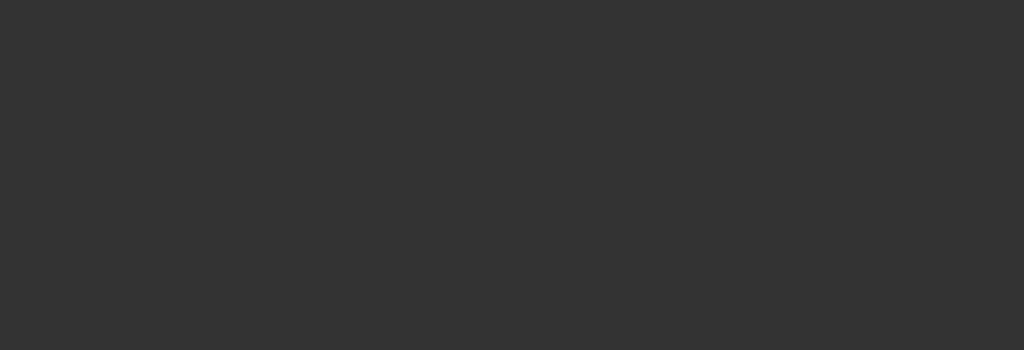
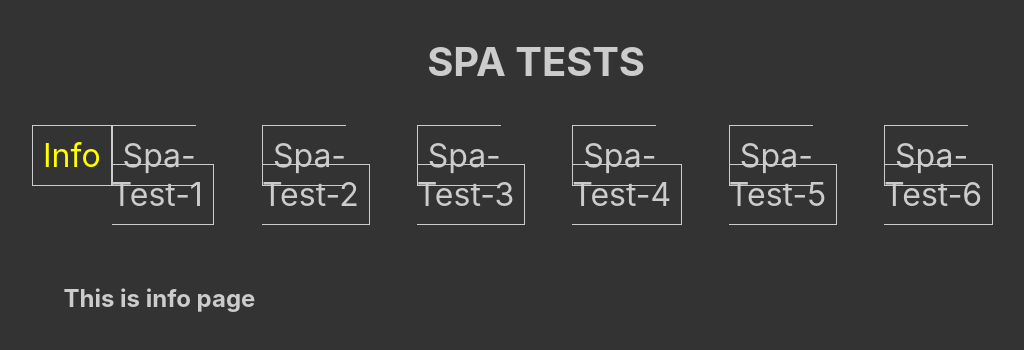
Before and after one commit to omr-dev/prep-spa-tests, a React (Vite) app: page /info in a window 1280 px wide. Shown: the top 350 px of the page, without its empty margins (104-1128 px from the left). Built offline with nearby package versions, Linux system fonts and the light colour scheme.

Commit message:
Navbar and Routing are active

```diff
--- a/package.json
+++ b/package.json
@@ -10,6 +10,7 @@
   "dependencies": {
     "react": "^18.0.0",
     "react-dom": "^18.0.0",
+    "react-router-dom": "^6.3.0",
     "sass": "^1.52.1"
   },
   "devDependencies": {
--- a/src/App.jsx
+++ b/src/App.jsx
@@ -1,7 +1,34 @@
+import { Routes, Route, Navigate } from "react-router-dom";
+import { PageInfo } from "./sub-pages/PageInfo";
+import {PageSpaTest1} from "./sub-pages/PageSpaTest1"
+import {PageSpaTest2} from "./sub-pages/PageSpaTest2"
+import {PageSpaTest3} from "./sub-pages/PageSpaTest3"
+import {PageSpaTest4} from "./sub-pages/PageSpaTest4"
+import {PageSpaTest5} from "./sub-pages/PageSpaTest5"
+import {PageSpaTest6} from "./sub-pages/PageSpaTest6"
+
 import "./App.scss";
 
+import { Navbar } from "./components/Navbar";
+
 function App() {
-  return <div className="App"></div>;
+  return (
+    <div className="App">
+      <h1>SPA TESTS</h1>
+      <Navbar />
+      <Routes>
+        <Route path="/" element={<Navigate to="info" replace />} />
+        <Route path="info" element={<PageInfo />} />
+        <Route path="spaTest1" element={<PageSpaTest1 />} />
+        <Route path="spaTest2" element={<PageSpaTest2 />} />
+        <Route path="spaTest3" element={<PageSpaTest3 />} />
+        <Route path="spaTest4" element={<PageSpaTest4 />} />
+        <Route path="spaTest5" element={<PageSpaTest5 />} />
+        <Route path="spaTest6" element={<PageSpaTest6 />} />
+
+      </Routes>
+    </div>
+  );
 }
 
 export default App;
--- a/src/App.scss
+++ b/src/App.scss
@@ -1,5 +1,57 @@
+:root{
+  --main-text-color:#ccc;
+  --main-bg-color:#333;
+}
 body{
-  background-color: #333;
-  color:#ccc;
+  background-color: var(--main-bg-color);
+  color:var(--main-text-color);
   padding: 10px;
+  box-sizing: border-box;
+  h1{
+    text-align: center;
+    font-size: 2.5rem;
+    padding-bottom: 20px;
+  }
+  nav{
+    width: 80%;
+    margin: 30px auto;
+    ul{
+      list-style-type: none;
+      display:flex;
+      justify-content: space-between;
+     padding-left: 0;
+      li{
+
+
+
+        a{
+          border: 1px solid var(--main-text-color);
+          padding: 10px;
+          text-decoration: none;
+          color:var(--main-text-color);
+          font-size: 2rem;
+
+        }
+        a:hover{
+          background-color: yellow;
+          color:var(--main-bg-color);
+        }
+        a.active{
+          color:yellow;
+        }
+
+      }
+      li:last-child{
+        border-right: none;
+        padding-right: none;
+      }
+
+    }
+  }
+  .sub-page{
+    width: 75%;
+    margin: 0 auto;
+    padding: 20px;
+
+  }
 }
--- /dev/null
+++ b/src/components/Navbar.jsx
@@ -0,0 +1,30 @@
+import { NavLink } from "react-router-dom";
+export const Navbar = () => {
+  return (
+    <nav>
+      <ul>
+        <li>
+          <NavLink to="info">Info</NavLink>
+        </li>
+        <li>
+          <NavLink to="spaTest1">Spa-Test-1</NavLink>
+        </li>
+        <li>
+          <NavLink to="spaTest2">Spa-Test-2</NavLink>
+        </li>
+        <li>
+          <NavLink to="spaTest3">Spa-Test-3</NavLink>
+        </li>
+        <li>
+          <NavLink to="spaTest4">Spa-Test-4</NavLink>
+        </li>
+        <li>
+          <NavLink to="spaTest5">Spa-Test-5</NavLink>
+        </li>
+        <li>
+          <NavLink to="spaTest6">Spa-Test-6</NavLink>
+        </li>
+      </ul>
+    </nav>
+  );
+};
--- /dev/null
+++ b/src/sub-pages/PageInfo.jsx
@@ -0,0 +1,7 @@
+export const PageInfo = () => {
+  return (
+    <div className="sub-page page-info">
+      <h2>This is info page</h2>
+    </div>
+  );
+};
--- /dev/null
+++ b/src/sub-pages/PageSpaTest1.jsx
@@ -0,0 +1,7 @@
+export const PageSpaTest1 = () => {
+  return (
+    <div className="sub-page page-spaTest1">
+      <h2>This is Spa Test 1 page</h2>
+    </div>
+  );
+};
--- /dev/null
+++ b/src/sub-pages/PageSpaTest2.jsx
@@ -0,0 +1,7 @@
+export const PageSpaTest2 = () => {
+  return (
+    <div className="sub-page page-spaTest2">
+      <h2>This is Spa Test 2 page</h2>
+    </div>
+  );
+};
--- /dev/null
+++ b/src/sub-pages/PageSpaTest3.jsx
@@ -0,0 +1,7 @@
+export const PageSpaTest3 = () => {
+  return (
+    <div className="sub-page page-spaTest3">
+      <h2>This is Spa Test 3 page</h2>
+    </div>
+  );
+};
--- /dev/null
+++ b/src/sub-pages/PageSpaTest4.jsx
@@ -0,0 +1,7 @@
+export const PageSpaTest4 = () => {
+  return (
+    <div className="sub-page page-spaTest4">
+      <h2>This is Spa Test 4 page</h2>
+    </div>
+  );
+};
--- /dev/null
+++ b/src/sub-pages/PageSpaTest5.jsx
@@ -0,0 +1,7 @@
+export const PageSpaTest5 = () => {
+  return (
+    <div className="sub-page page-spaTest5">
+      <h2>This is Spa Test 5 page</h2>
+    </div>
+  );
+};
--- /dev/null
+++ b/src/sub-pages/PageSpaTest6.jsx
@@ -0,0 +1,7 @@
+export const PageSpaTest6 = () => {
+  return (
+    <div className="sub-page page-spaTest6">
+      <h2>This is Spa Test 6 page</h2>
+    </div>
+  );
+};
```
Also changed, not shown: src/main.jsx (+9 -8 lines), 1 other file (tests, documents, lock files or other folders).
